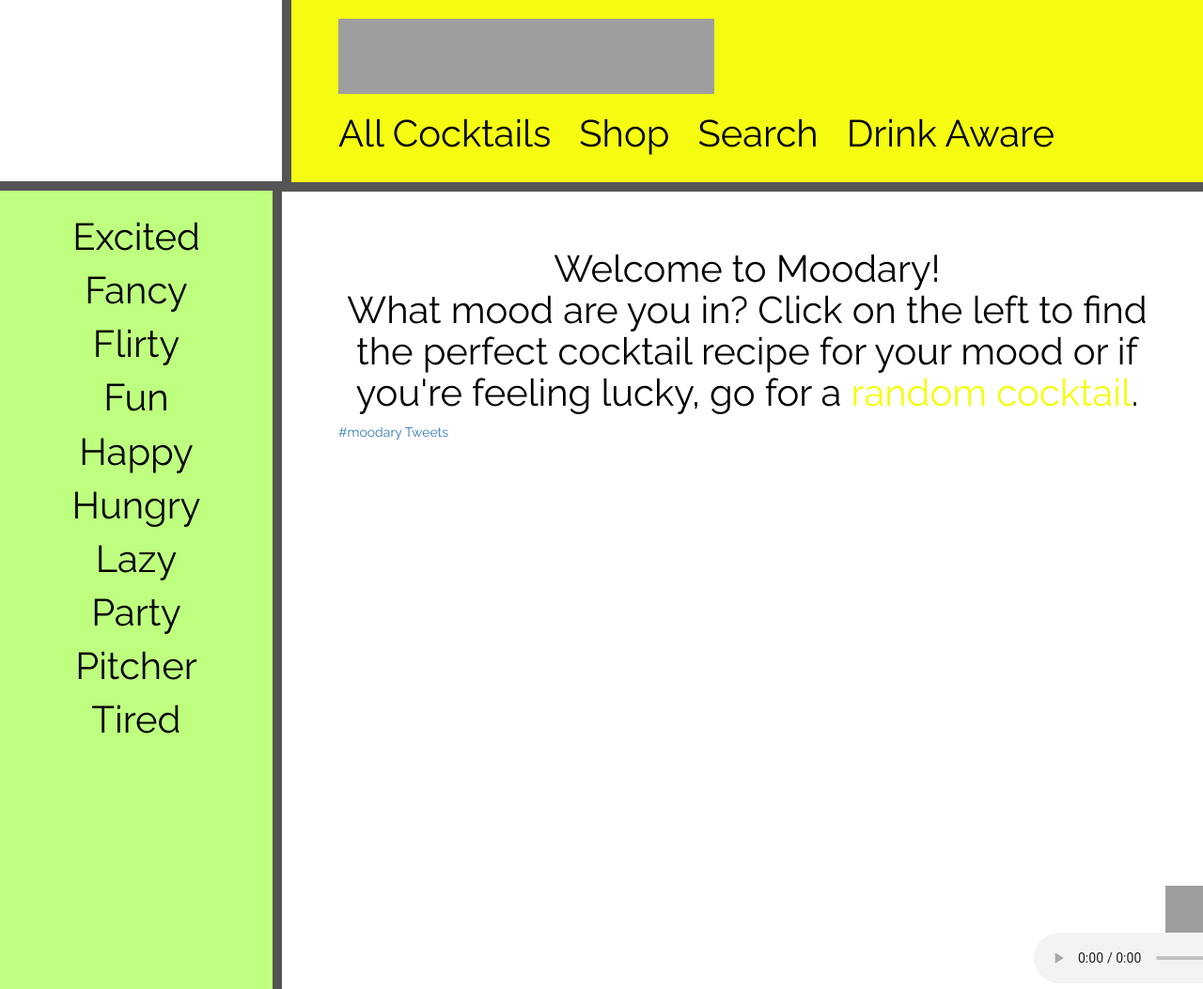
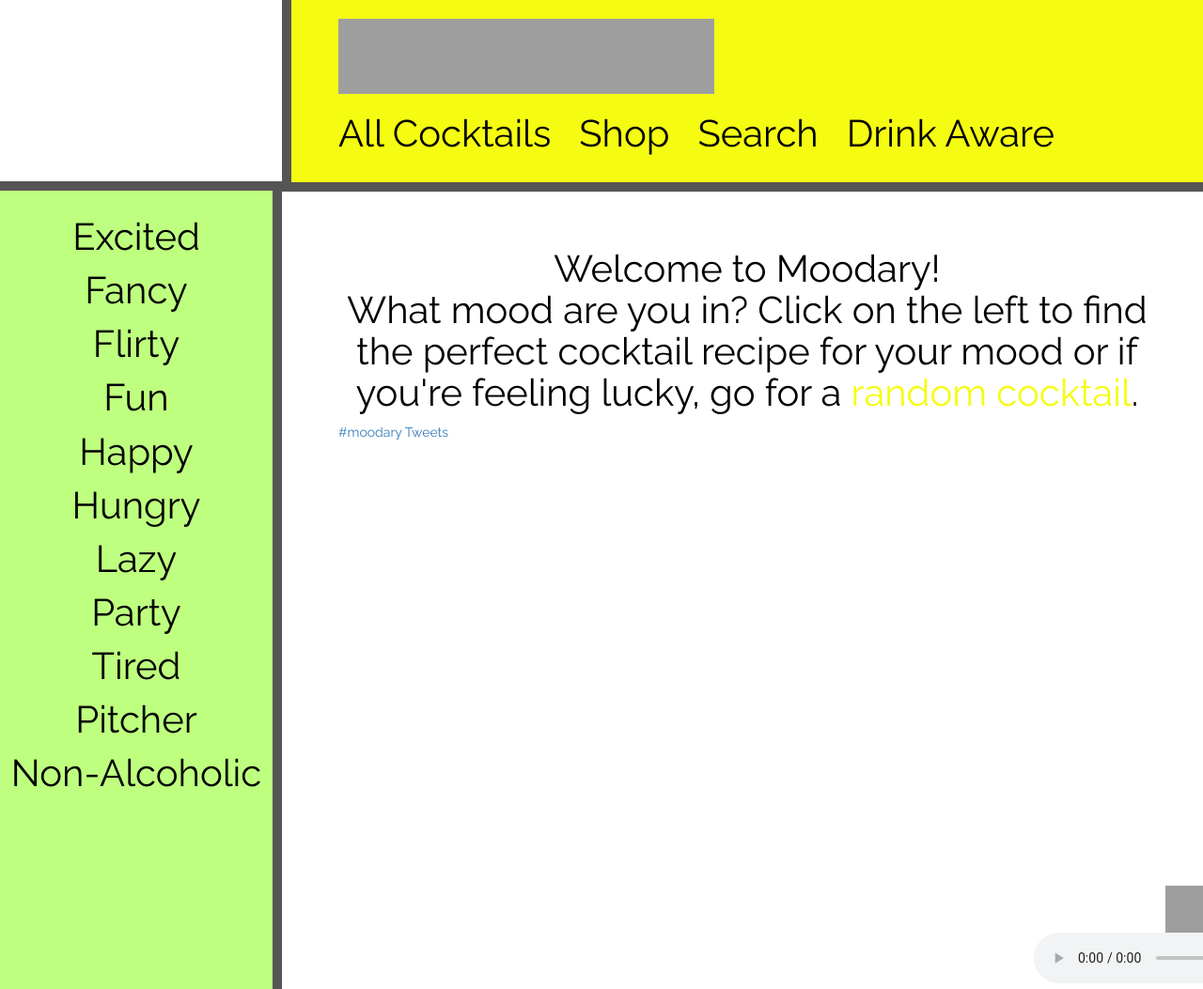
Before and after one commit to ellyo/my-first-blog, a Django app: page / in a window 1280 px wide. Shown: the whole page at 94% size. Run offline with Django 3.2, Linux system fonts and the light colour scheme; some libraries are stand-ins or nearby versions; grey boxes are pictures that could not be loaded.

Commit message:
Added non-alcoholic cocktails

```diff
--- a/blog/templates/blog/base.html
+++ b/blog/templates/blog/base.html
@@ -40,8 +40,9 @@
 						<li><a href="/hungry">Hungry</a></li>
 						<li><a href="/lazy">Lazy</a></li>
 						<li><a href="/party">Party</a></li>
+						<li><a href="/tired">Tired</a></li>
 						<li><a href="/pitcher">Pitcher</a></li>
-						<li><a href="/tired">Tired</a></li>
+						<li><a href="/nonalcoholic">Non-Alcoholic</a></li>
 
 						<br><br>
 					</ul>
--- a/blog/urls.py
+++ b/blog/urls.py
@@ -23,5 +23,6 @@ urlpatterns = [
     url(r'^shop/$', views.shop, name='shop'),
     url(r'^search/$', views.search, name='search'),
     url(r'^post/(?P<pk>\d+)/$', views.post_detail, name='post_detail'),
+    url(r'^nonalcoholic/$', views.non_alcoholic, name='non_alcoholic'),
 
 ]
--- a/blog/views.py
+++ b/blog/views.py
@@ -27,6 +27,10 @@ def post_detail(request, pk):  # Displays one specific post or returns 404 error
 
 def surprise_me(request):  #Creates a randomly ordered list of all the posts and only shows one to produce a random post
     posts = Post.objects.all().filter(published_date__lte=timezone.now()).order_by('?')[:1]
+    return render(request, 'blog/post_list.html', {'posts': posts})
+
+def non_alcoholic(request):
+    posts = Post.objects.all().filter(published_date__lte=timezone.now()).filter(units__iexact='0').order_by('published_date')
     return render(request, 'blog/post_list.html', {'posts': posts})
 
 """
```
